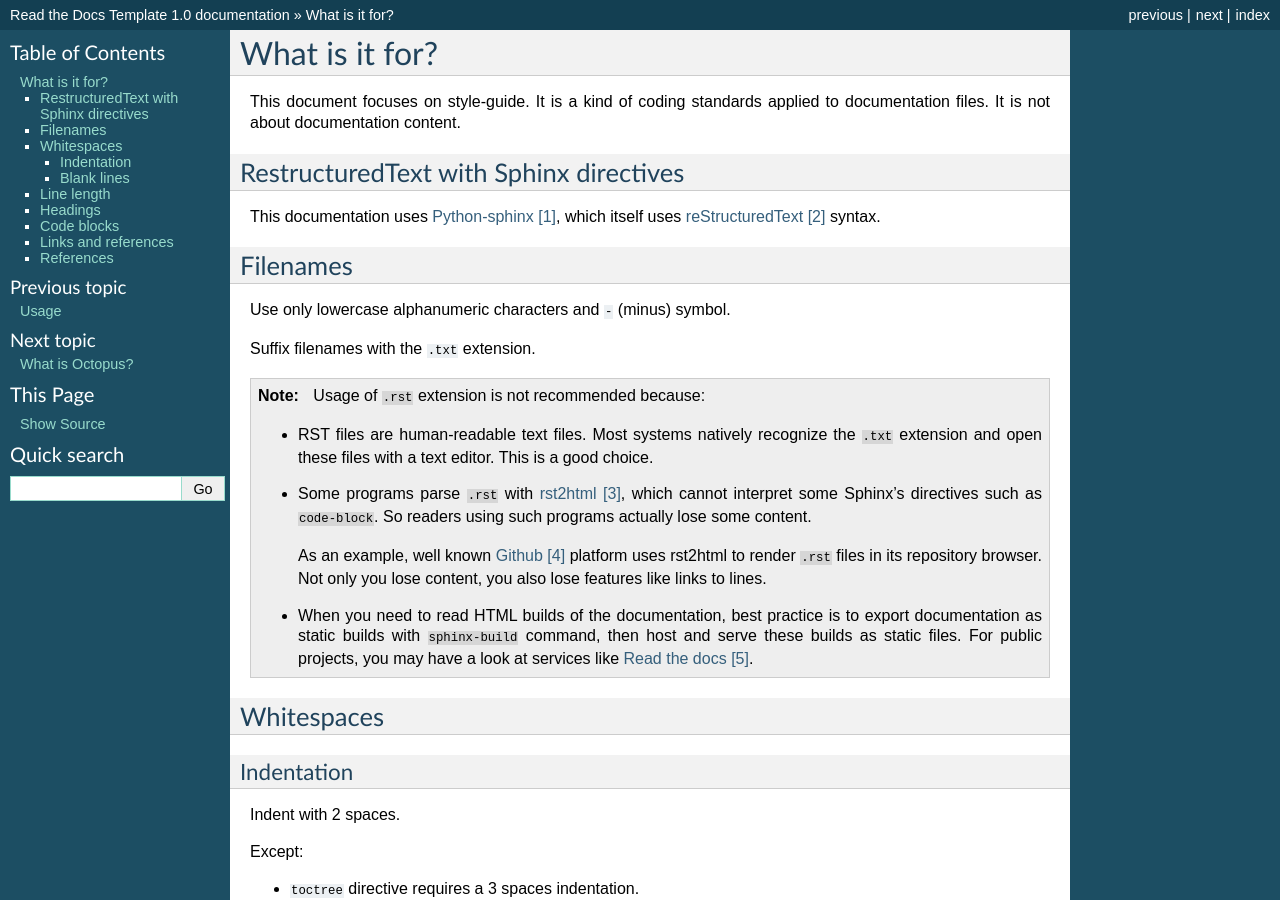
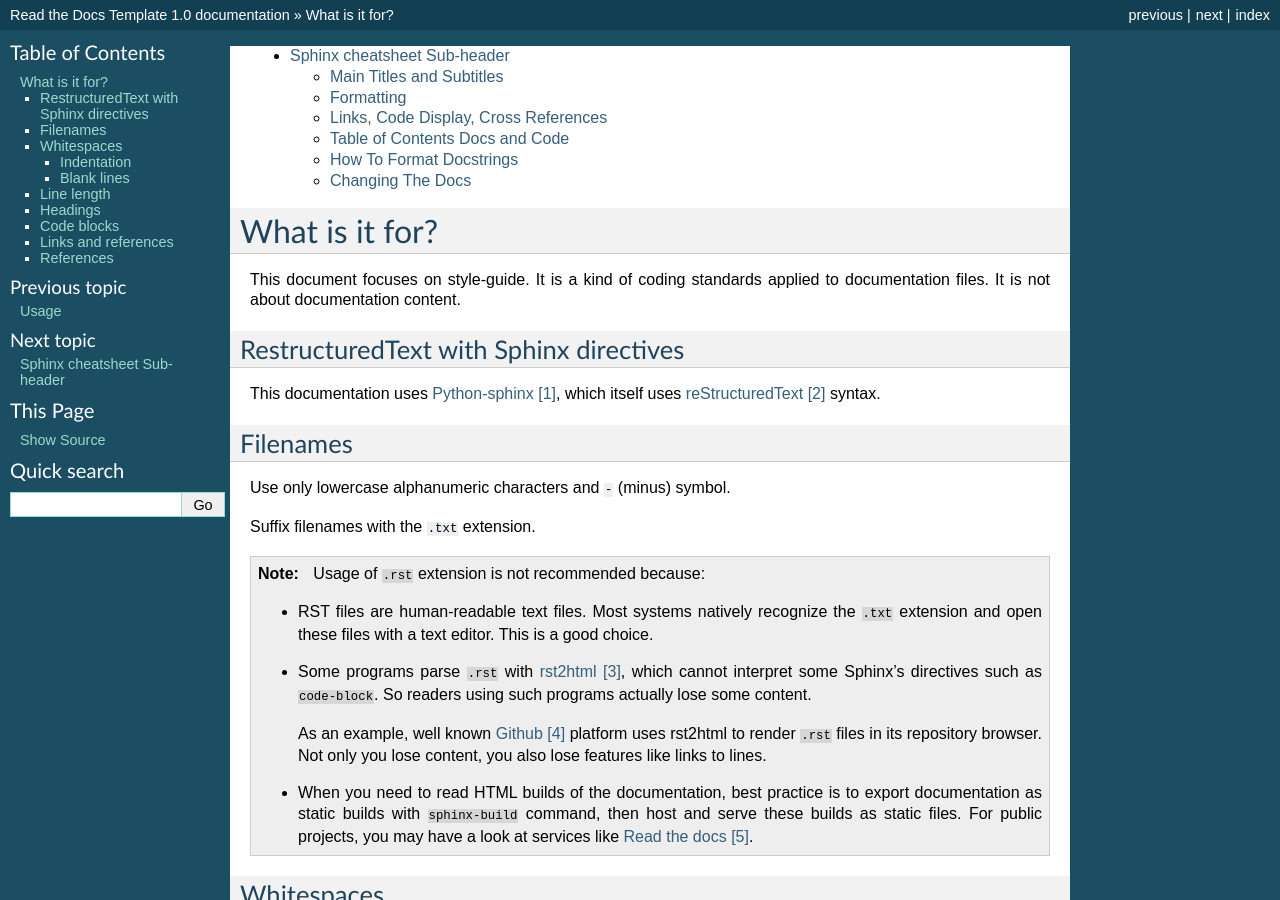
Before and after one commit to doganbros/doctopus, a Sphinx documentation site: the page built from docs/whatisitfor.txt, in a window 1280 px wide and 900 px high. Built offline with Sphinx 7.4.7, drawn with Linux system fonts in a browser that asks for light colours; pages that are not in the unit, such as notebooks, are missing from menus; part of the change alters nothing that is shown.

```diff
--- a/docs/whatisitfor.txt
+++ b/docs/whatisitfor.txt
@@ -1,3 +1,9 @@
+.. toctree::
+   :maxdepth: 2
+   :glob:
+
+   whatisitfor/*
+
 #########################
 What is it for?
 #########################
```
